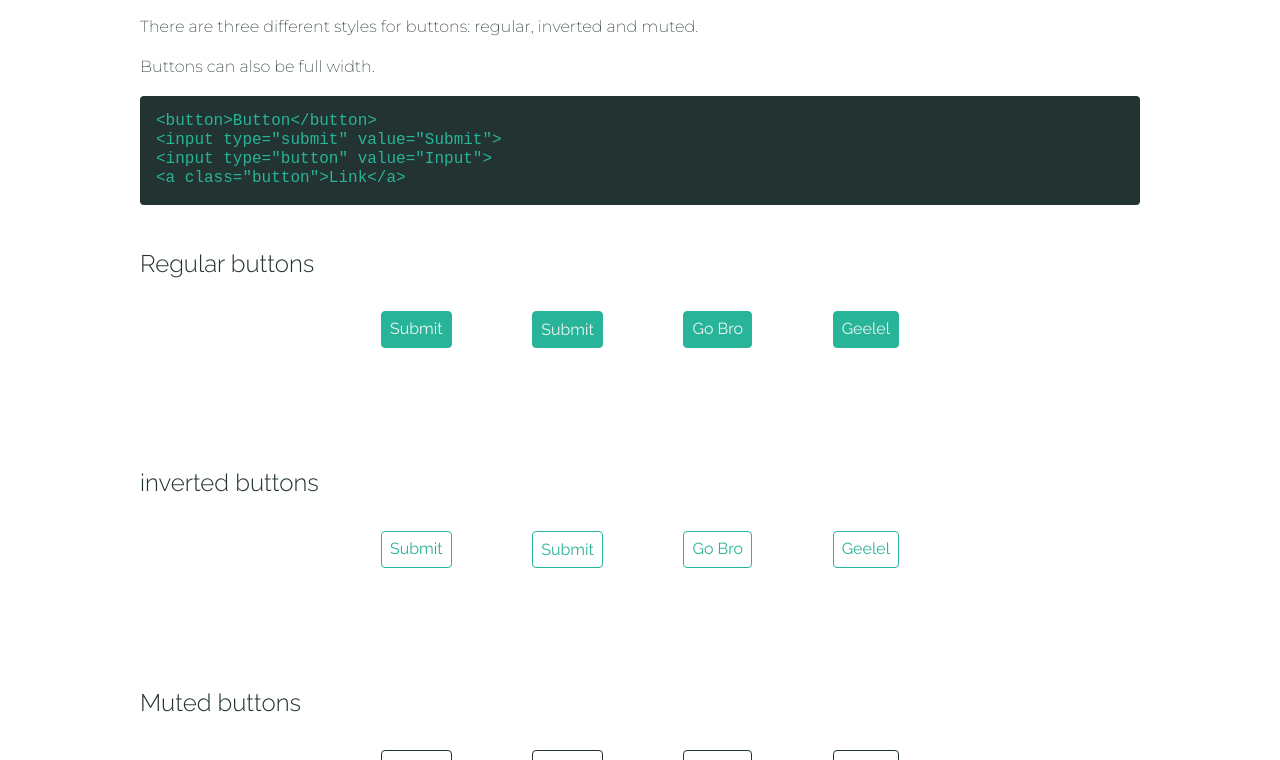
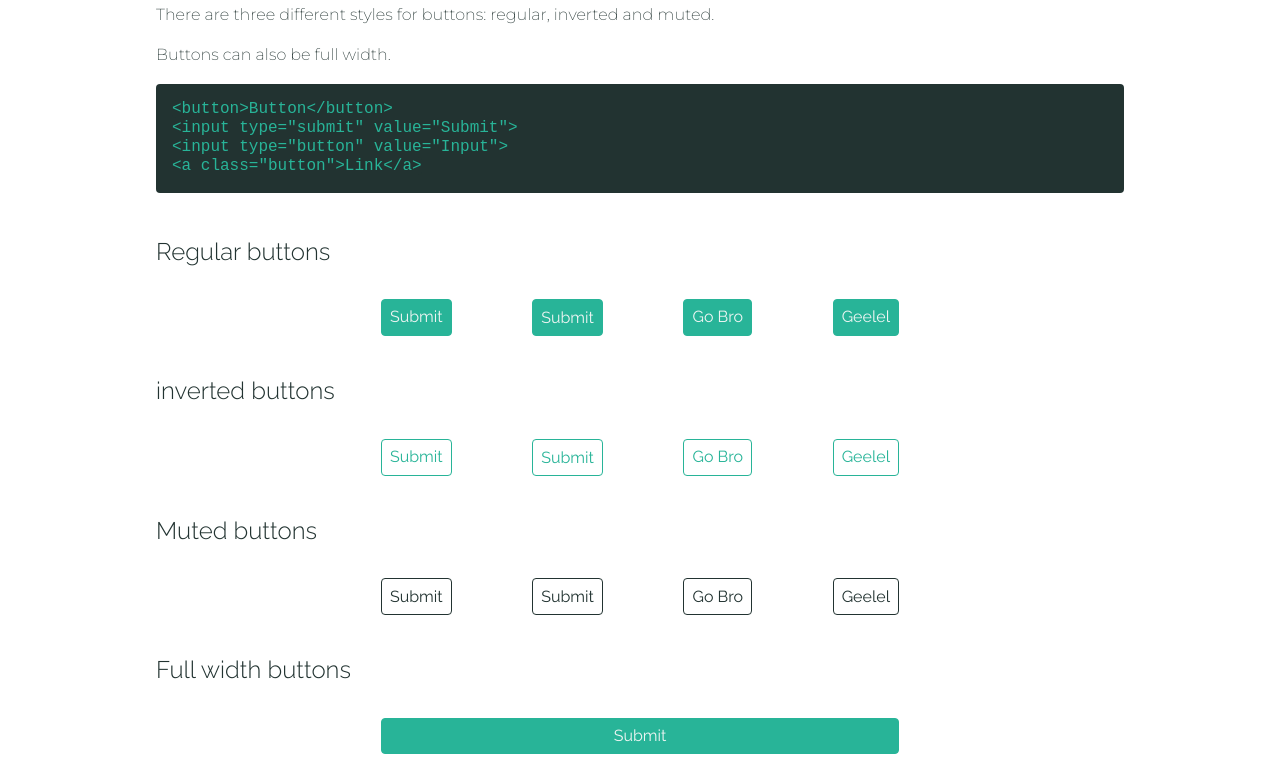
Before and after one commit to stevenkuipers/Bicep, a website: page docs/index.html in a window 1280 px wide. Shown: the part 2040-2800 px from the top of the page. Drawn offline with Linux system fonts and the light colour scheme.

Commit message:
compiled css

```diff
--- a/docs/css/main.css
+++ b/docs/css/main.css
@@ -566,7 +566,8 @@ p, ol, ul, dl {
   margin: 0 0 var(--margin-s) 0; }
 
 .container, .container-small, .container-medium, .container-large, .container-space-between {
-  margin: 0 auto var(--margin-l) auto; }
+  padding: var(--padding-m);
+  margin: 0 auto; }
 
 .container {
   overflow-x: auto;
@@ -579,7 +580,6 @@ p, ol, ul, dl {
   .container-large {
     max-width: var(--container-large); }
   .container-space-between {
-    padding: var(--padding-m);
     display: flex;
     flex-direction: row;
     justify-content: space-between;
--- a/public/css/main.css
+++ b/public/css/main.css
@@ -566,7 +566,8 @@ p, ol, ul, dl {
   margin: 0 0 var(--margin-s) 0; }
 
 .container, .container-small, .container-medium, .container-large, .container-space-between {
-  margin: 0 auto var(--margin-l) auto; }
+  padding: var(--padding-m);
+  margin: 0 auto; }
 
 .container {
   overflow-x: auto;
@@ -579,7 +580,6 @@ p, ol, ul, dl {
   .container-large {
     max-width: var(--container-large); }
   .container-space-between {
-    padding: var(--padding-m);
     display: flex;
     flex-direction: row;
     justify-content: space-between;
```
